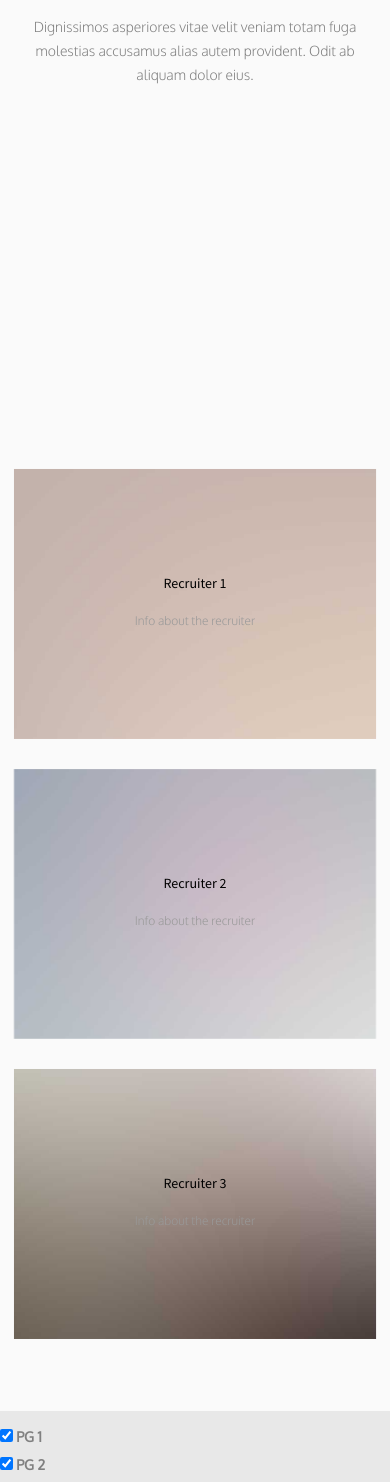
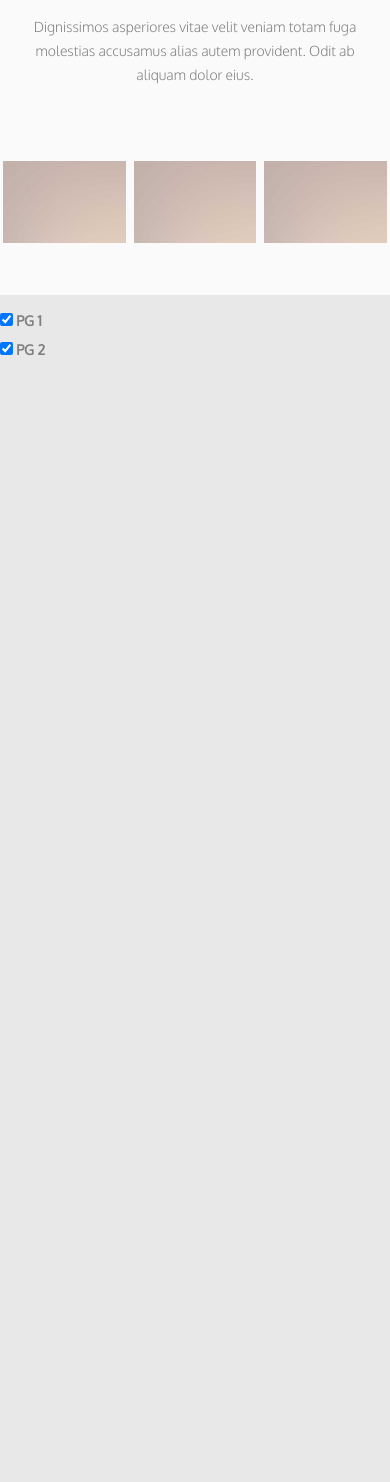
Before and after one commit to PrabhuPratik27/GBH2k18, a website: page src/student.html in a window 390 px wide. Shown: the part 197-1679 px from the top of the page. After the commit the page ends 844 px from the top, so only its background shows below. Drawn offline with Linux system fonts and the light colour scheme.

Commit message:
Addded checkboxes on images

```diff
--- /dev/null
+++ b/src/css/student.css
@@ -0,0 +1,32 @@
+.nopad {
+	padding-left: 0 !important;
+	padding-right: 0 !important;
+}
+
+.image-checkbox {
+	cursor: pointer;
+	box-sizing: border-box;
+	-moz-box-sizing: border-box;
+	-webkit-box-sizing: border-box;
+	border: 4px solid transparent;
+	margin-bottom: 0;
+	outline: 0;
+}
+.image-checkbox input[type="checkbox"] {
+	display: none;
+}
+
+.image-checkbox-checked {
+	border-color: #000;
+}
+.image-checkbox .fa {
+  position: absolute;
+  color: #000;
+  background-color: #fff;
+  padding: 10px;
+  top: 0;
+  right: 0;
+}
+.image-checkbox-checked .fa {
+  display: block !important;
+}
--- a/src/student.html
+++ b/src/student.html
@@ -54,6 +54,8 @@
 	<!-- Theme style  -->
 	<link rel="stylesheet" href="css/style.css">
 
+	<link rel="stylesheet" href="css/student.css">
+
 	<!-- Modernizr JS -->
 	<script src="js/modernizr-2.6.2.min.js"></script>
 	<!-- FOR IE9 below -->
@@ -108,32 +110,30 @@
 				</div>
 			</div>
 			<div class="row">
-				<div class="col-md-4 text-center animate-box">
 
-					<label><a href="work-single.html" class="work"  style="background-image: url(images/portfolio-1.jpg);"></label>
-						<div class="desc">
-							<h3>Recruiter 1</h3>
-							<span>Info about the recruiter</span>
-						</div>
-					</a>
+				<div class="col-xs-4 col-sm-4 col-md-4 nopad text-center">
+    				<label class="image-checkbox">
+      					<img class="img-responsive" src="images/portfolio-1.jpg" />
+      					<input type="checkbox" name="image[]" value="" />
+      					<i class="fa fa-check hidden"></i>
+    				</label>
+  				</div>
+
+  				<div class="col-xs-4 col-sm-4 col-md-4 nopad text-center">
+    				<label class="image-checkbox">
+				      	<img class="img-responsive" src="images/portfolio-1.jpg" />
+				      	<input type="checkbox" name="image[]" value="" />
+				      	<i class="fa fa-check hidden"></i>
+				    </label>
 				</div>
-				<div class="col-md-4 text-center animate-box">
-					<a href="work-single.html" class="work" style="background-image: url(images/portfolio-2.jpg);">
-						<div class="desc">
-							<h3>Recruiter 2</h3>
-							<span>Info about the recruiter</span>
-						</div>
-					</a>
+
+				<div class="col-xs-4 col-sm-4 col-md-4 nopad text-center">
+    				<label class="image-checkbox">
+				      	<img class="img-responsive" src="images/portfolio-1.jpg" />
+				      	<input type="checkbox" name="image[]" value="" />
+				      	<i class="fa fa-check hidden"></i>
+				    </label>
 				</div>
-				<div class="col-md-4 text-center animate-box">
-					<a href="work-single.html" class="work" style="background-image: url(images/portfolio-3.jpg);">
-						<div class="desc">
-							<h3>Recruiter 3</h3>
-							<span>Info about the recruiter</span>
-						</div>
-					</a>
-				</div>
-			</div>
 		</div>
 		</div>
 
@@ -155,5 +155,27 @@
 
 	</section>
 
+	<script>
+		// image gallery
+// init the state from the input
+$(".image-checkbox").each(function () {
+  if ($(this).find('input[type="checkbox"]').first().attr("checked")) {
+    $(this).addClass('image-checkbox-checked');
+  }
+  else {
+    $(this).removeClass('image-checkbox-checked');
+  }
+});
+
+// sync the state to the input
+$(".image-checkbox").on("click", function (e) {
+  $(this).toggleClass('image-checkbox-checked');
+  var $checkbox = $(this).find('input[type="checkbox"]');
+  $checkbox.prop("checked",!$checkbox.prop("checked"))
+
+  e.preventDefault();
+});
+	</script>
+
 </body>
 </html>
```
